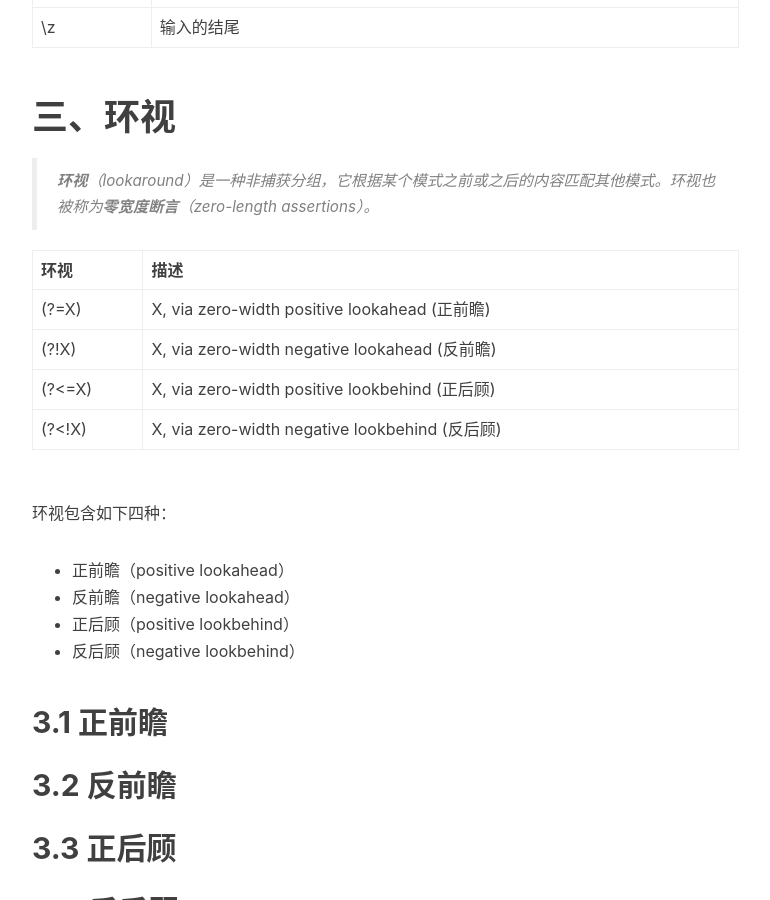
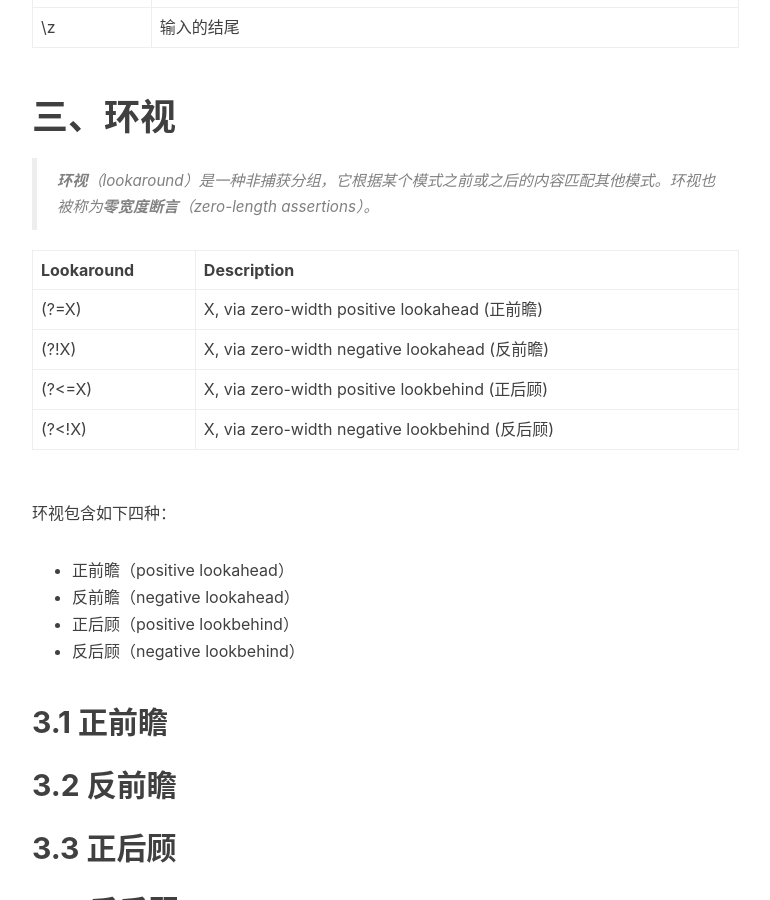
Before and after one commit to fxleyu/fxleyu.github.io, a Jekyll site: the page built from _posts/2017-03-12-assertions-in-regular-expressions.md, in a window 1280 px wide and 900 px high, scrolled down 1173 px. Shown: the whole window, without its empty margins (233-1003 px from the left). Built offline with Jekyll 4.4.1, drawn with Linux system fonts in a browser that asks for light colours; nearby versions of some CDN libraries; comment, search, counter and statistics services are not loaded.

Commit message:
UPDATE the content of Regex

```diff
--- a/_posts/2017-03-12-assertions-in-regular-expressions.md
+++ b/_posts/2017-03-12-assertions-in-regular-expressions.md
@@ -31,7 +31,7 @@ $	 | 行的结尾
 # 三、环视
 > **环视**（lookaround）是一种非捕获分组，它根据某个模式之前或之后的内容匹配其他模式。环视也被称为**零宽度断言**（zero-length assertions）。
 
-环视 | 描述
+Lookaround | Description
 -------|----------
 (?=X)  | X, via zero-width positive lookahead (正前瞻)
 (?!X)  | X, via zero-width negative lookahead (反前瞻)
```
